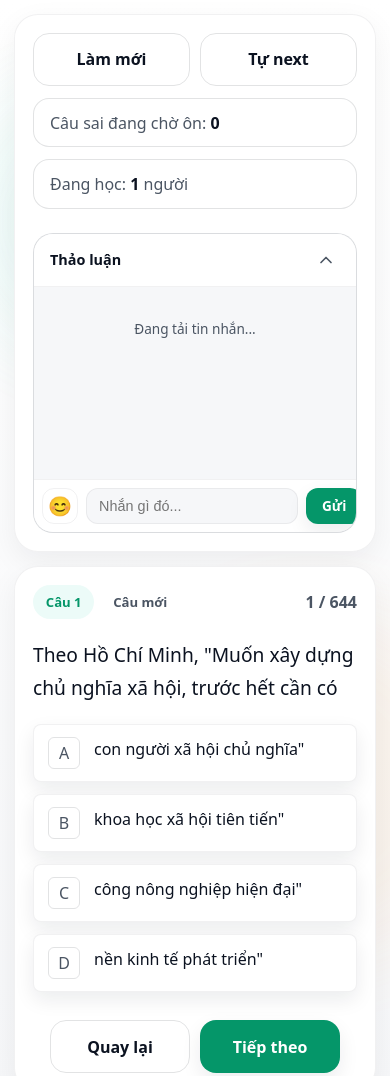
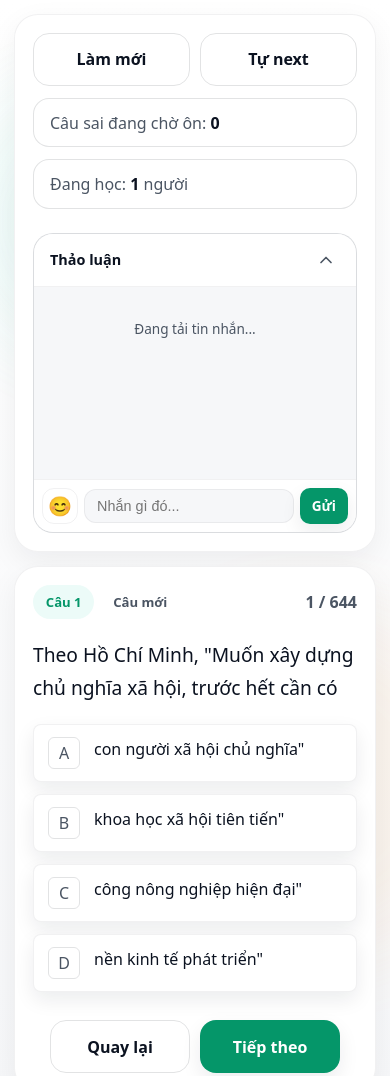
Before and after one commit to huynd4104/quiznet, a website: page index.html in a window 390 px wide. Drawn offline with Linux system fonts and the light colour scheme; no server answers.

Commit message:
style: adjust chat input layout, button sizing, and flex constraints for improved responsiveness

```diff
--- a/styles.css
+++ b/styles.css
@@ -755,13 +755,15 @@ button.secondary,
 .chat-input-row {
   display: flex;
   padding: 8px;
-  gap: 8px;
+  gap: 6px;
   background: var(--panel);
   border-top: 1px solid var(--border);
+  align-items: center;
 }
 
 .chat-input-row input {
   flex: 1;
+  min-width: 0;
   border: 1px solid var(--border);
   background: var(--bg-2);
   color: var(--text);
@@ -776,11 +778,13 @@ button.secondary,
   border-color: var(--accent);
 }
 
-.chat-input-row button {
-  padding: 0 16px;
+.chat-input-row button#chatSendBtn {
+  flex-shrink: 0;
+  padding: 0 12px;
   height: 36px;
-  border-radius: 12px;
+  border-radius: 10px;
   font-size: 0.85rem;
+  white-space: nowrap;
 }
 
 .chat-msg .msg-content {
@@ -833,6 +837,7 @@ button.secondary,
   justify-content: center;
   height: 36px;
   width: 36px;
+  flex-shrink: 0;
   border-radius: 12px !important;
   cursor: pointer;
   transition: background 0.2s, transform 0.1s;
```
